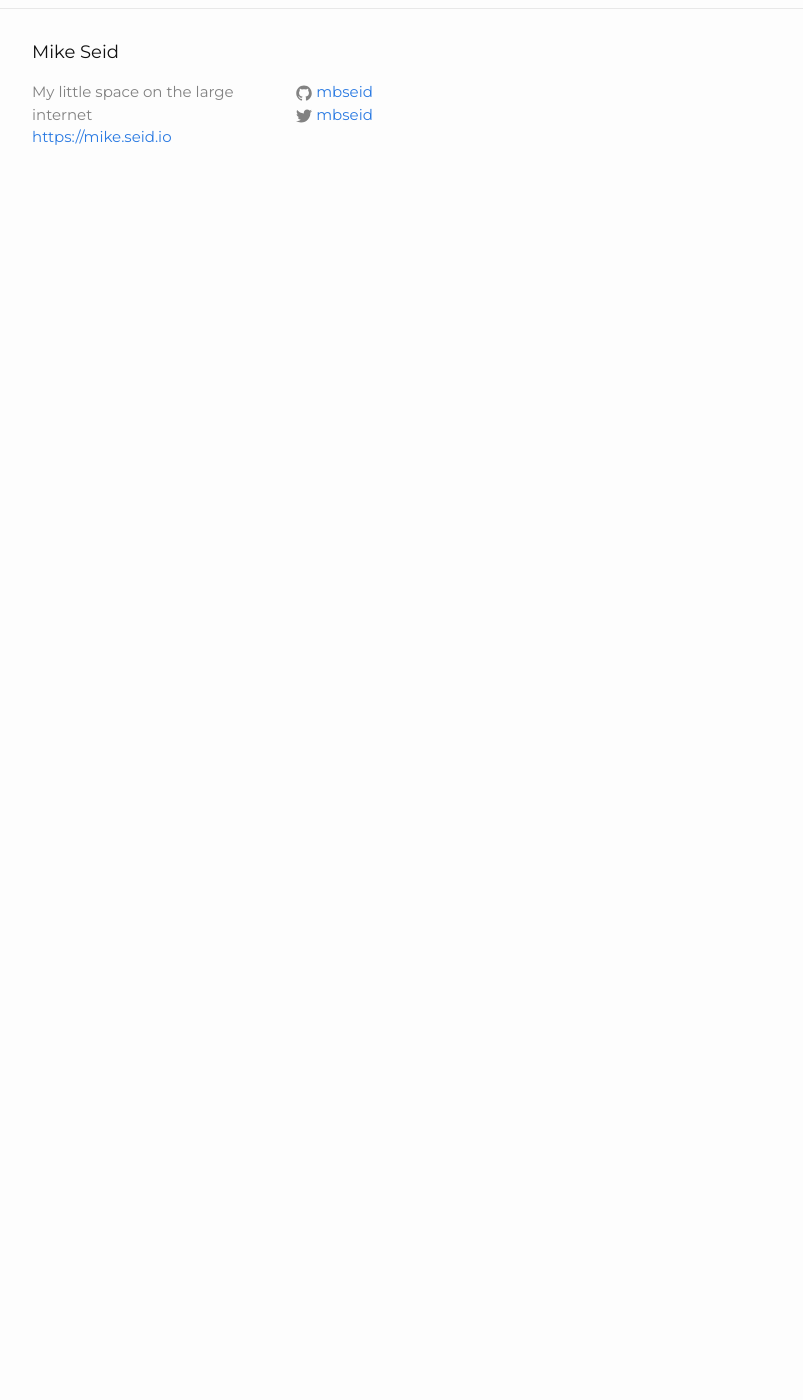
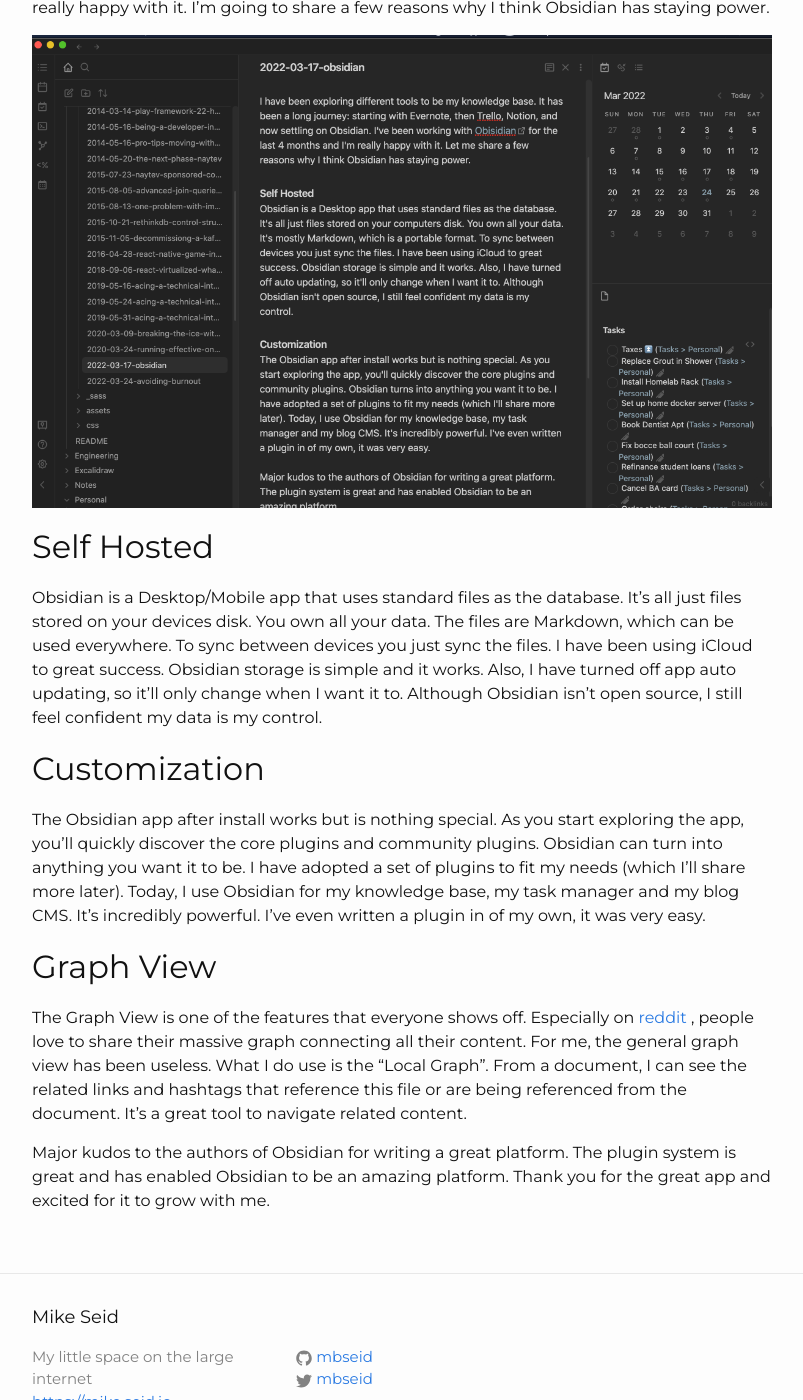
Before and after one commit to mbseid/blog, a Jekyll site: the page built from _posts/2022-03-17-obsidian.md, in a window 1280 px wide and 1400 px high, scrolled down 270 px. Shown: the whole window, without its empty margins (238-1041 px from the left). Built offline with Jekyll 4.4.1, drawn with Linux system fonts in a browser that asks for light colours; before the commit the page ends 900 px from its top, so only the background shows below that; some of the changed text lies outside the part shown.

```diff
--- a/_posts/2022-03-17-obsidian.md
+++ b/_posts/2022-03-17-obsidian.md
@@ -8,4 +8,17 @@ published: true
 author: Mike Seid
 ---
 
-Obsidian is my new long term knowledge vault + planning tool.
+For the past 10 years, I have been experimenting with different tools to be my knowledge base. It has been a long journey: starting with Word, then Evernote, Trello, Notion, and now I have settled on Obsidian. I've been working with [Obisidian](https://obsidian.md/) for the last 4 months and I'm really happy with it. I'm going to share a few reasons why I think Obsidian has staying power.
+
+![my obsidian interface](/assets/obsidian.png)
+
+## Self Hosted
+Obsidian is a Desktop/Mobile app that uses standard files as the database. It's all just files stored on your devices disk. You own all your data. The files are Markdown, which can be used everywhere. To sync between devices you just sync the files. I have been using iCloud to great success. Obsidian storage is simple and it works. Also, I have turned off app auto updating, so it'll only change when I want it to. Although Obsidian isn't open source, I still feel confident my data is my control.
+
+## Customization
+The Obsidian app after install works but is nothing special. As you start exploring the app, you'll quickly discover the core plugins and community plugins. Obsidian can turn into anything you want it to be. I have adopted a set of plugins to fit my needs (which I'll share more later). Today, I use Obsidian for my knowledge base, my task manager and my blog CMS. It's incredibly powerful. I've even written a plugin in of my own, it was very easy.
+
+## Graph View
+The Graph View is one of the features that everyone shows off. Especially on [reddit](https://www.reddit.com/r/ObsidianMD/) , people love to share their massive graph connecting all their content. For me, the general graph view has been useless. What I do use is the "Local Graph". From a document, I can see the related links and hashtags that reference this file or are being referenced from the document. It's a great tool to navigate related content.
+
+Major kudos to the authors of Obsidian for writing a great platform. The plugin system is great and has enabled Obsidian to be an amazing platform. Thank you for the great app and excited for it to grow with me.
```
Also changed, not shown: _posts/2022-03-24-avoiding-burnout.md (added, +10 -0 lines), assets/obsidian.png (added).
